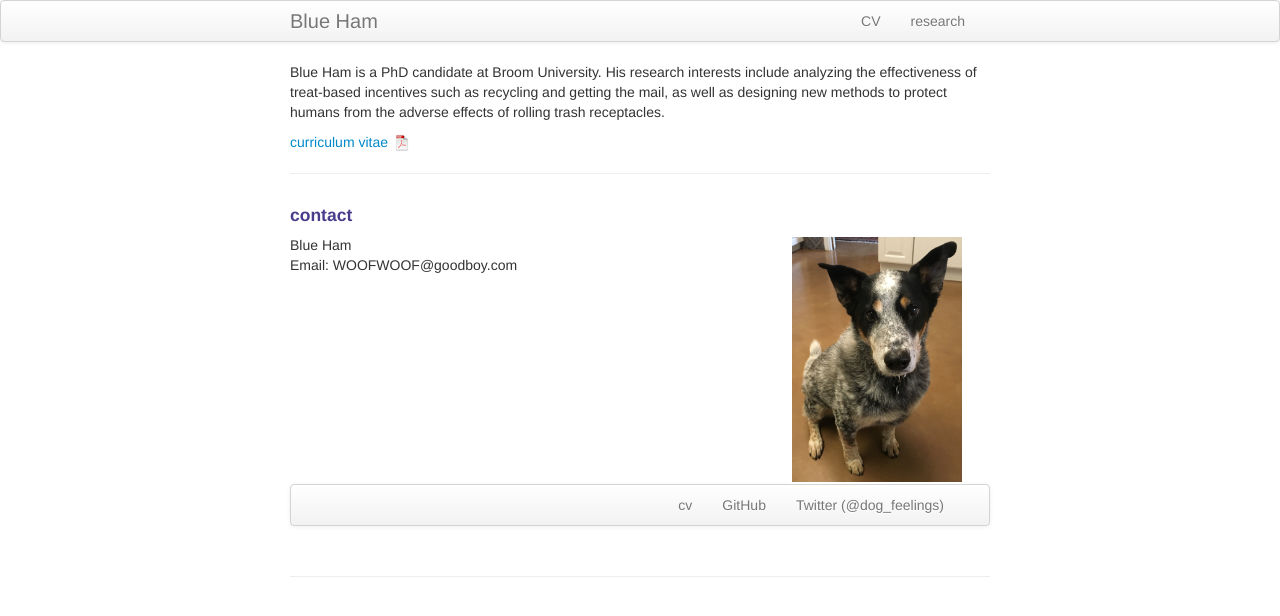
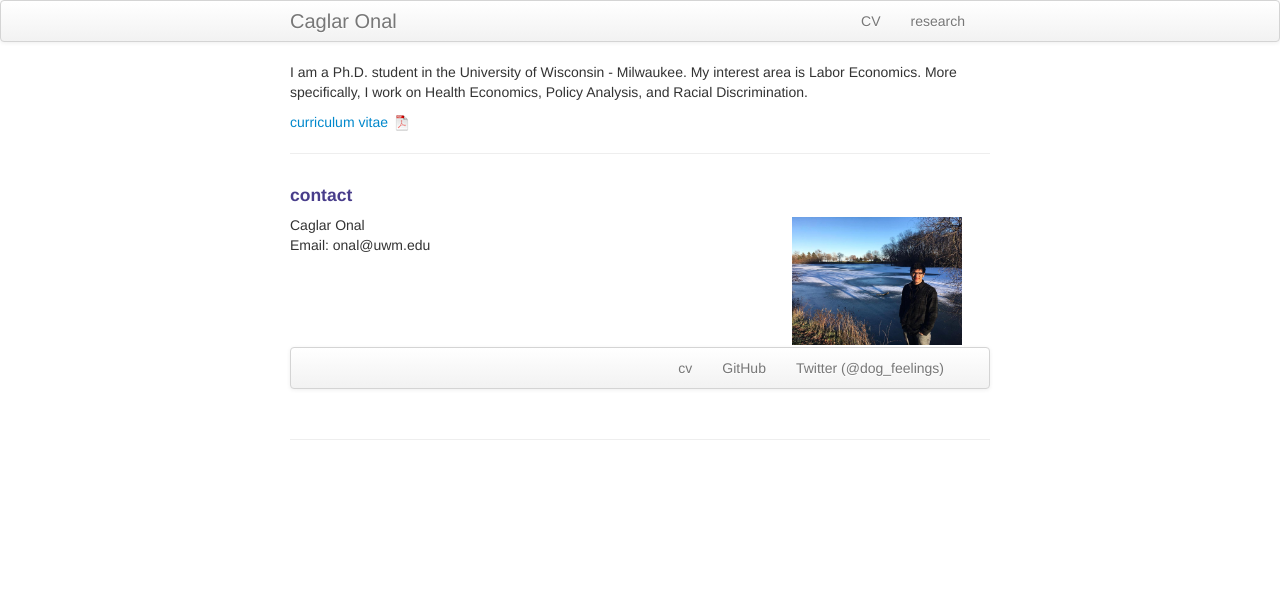
Before and after one commit to cglronal/cglronal.github.io, a Jekyll site: the page built from index.md, in a window 1280 px wide. Shown: the top 616 px of the page. Built offline with Jekyll 4.4.1, drawn with Linux system fonts in a browser that asks for light colours.

Commit message:
update my website

```diff
--- a/_config.yml
+++ b/_config.yml
@@ -8,14 +8,14 @@ highlighter: rouge
 # Themes are encouraged to use these universal variables
 # so be sure to set them if your theme uses them.
 #
-title : Blue Ham
+title : Caglar Onal
 author :
-  name : Marisa Carlos
-  email : mbc96@cornell.edu
-  github : mbcarlos
-  twitter : MarisaBriCarlos
+  name : Caglar Onal
+  email : onal@uwm.edu
+  github : https://cglronal.github.io
+  twitter : https://twitter.com/caglar_onal
 
-production_url : http://marisabriana.github.io
+production_url : http://cglronal.github.io
 
 # Tell Github to use the kramdown markdown interpreter
 # (see https://help.github.com/articles/migrating-your-pages-site-from-maruku)
--- a/index.md
+++ b/index.md
@@ -1,11 +1,11 @@
 ---
 layout: frontpage
-title: Blue Ham
-description: Blue Ham is a PhD candidate at Broom University.
-keywords: Blue, Ham, treats, recycling, mail, being a good boy
+title: Caglar Onal
+description: I am a Ph.D. student in the University of Wisconsin-Milwaukee.
+keywords: Caglar, Onal, economics, labor, health, academics, job, market, publications, research, machine, learning, micro, econometrics, stata, r, python
 ---
 
-Blue Ham is a PhD candidate at Broom University. His research interests include analyzing the effectiveness of treat-based incentives such as recycling and getting the mail, as well as designing new methods to protect humans from the adverse effects of rolling trash receptacles.
+I am a Ph.D. student in the University of Wisconsin - Milwaukee. My interest area is Labor Economics. More specifically, I work on Health Economics, Policy Analysis, and Racial Discrimination.
 
 [curriculum vitae ![CV as pdf]({{ BASE_PATH }}/pages/icons16/pdf-icon.png)]({{ BASE_PATH }}/assets/CV.pdf)<br/>
 
@@ -18,14 +18,14 @@ Blue Ham is a PhD candidate at Broom University. His research interests include
 
     <div class="row-fluid">
         <div class="span5">
-            Blue Ham<br/>
-            Email: WOOFWOOF@goodboy.com<br/>
+            Caglar Onal<br/>
+            Email: onal@uwm.edu<br/>
         </div>
 
         <div class="span2">
         <a href="../assets/headshot.jpg">
             <img src="../assets/headshot.jpg"
-                  title="Blue Ham" alt="Blue Ham"/></a>
+                  title="Caglar Onal" alt="Caglar Onal"/></a>
         </div>
     </div>
 </div>
@@ -34,8 +34,8 @@ Blue Ham is a PhD candidate at Broom University. His research interests include
   <div class="navbar-inner">
       <ul class="nav">
           <li><a href="{{ BASE_PATH }}/assets/CV.pdf">cv</a></li>
-          <li><a href="https://github.com/mbcarlos">GitHub</a></li>
-          <li><a href="https://twitter.com/dog_feelings">Twitter (@dog_feelings)</a></li>
+          <li><a href="https://github.com/cglronal">GitHub</a></li>
+          <li><a href="https://twitter.com/caglar_onal">Twitter (@dog_feelings)</a></li>
       </ul>
   </div>
 </div>
```
Also changed, not shown: 404.md (+1 -1 lines), pages/research.md (+3 -3 lines), assets/headshot.jpg.
